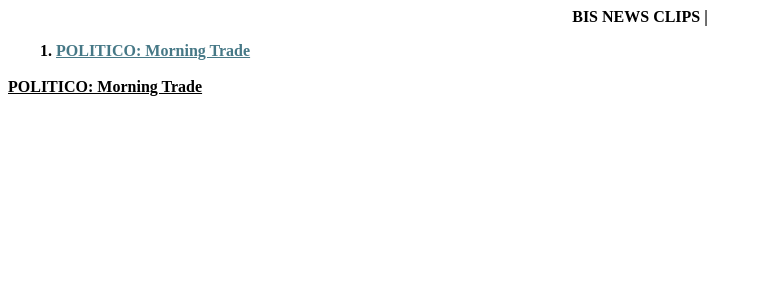
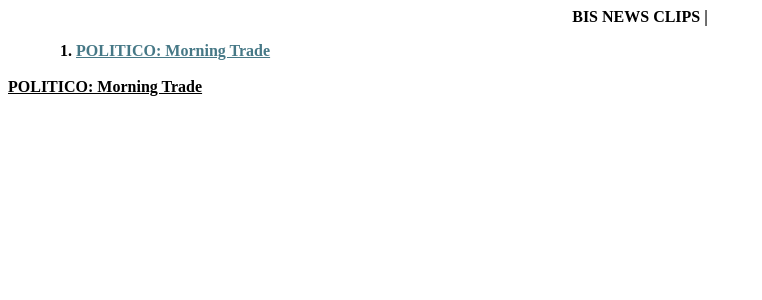
Before and after one commit to zander9475/news-automation-project, a Python web app: template templates/email_template.html in a window 1280 px wide. Shown: the top 300 px of the page, without its empty margins (0-762 px from the left). Run offline with Jinja, Linux system fonts and the light colour scheme; the template is opened without the code that fills it, so the values that code supplies are empty.

Commit message:
More changes lol

```diff
--- a/templates/email_template.html
+++ b/templates/email_template.html
@@ -17,7 +17,7 @@
         }
         .article-list {
             margin: 0;
-            padding: 0;
+            padding-left: 20px;
         }
         .article-list li {
             font-size: 12pt;
```
